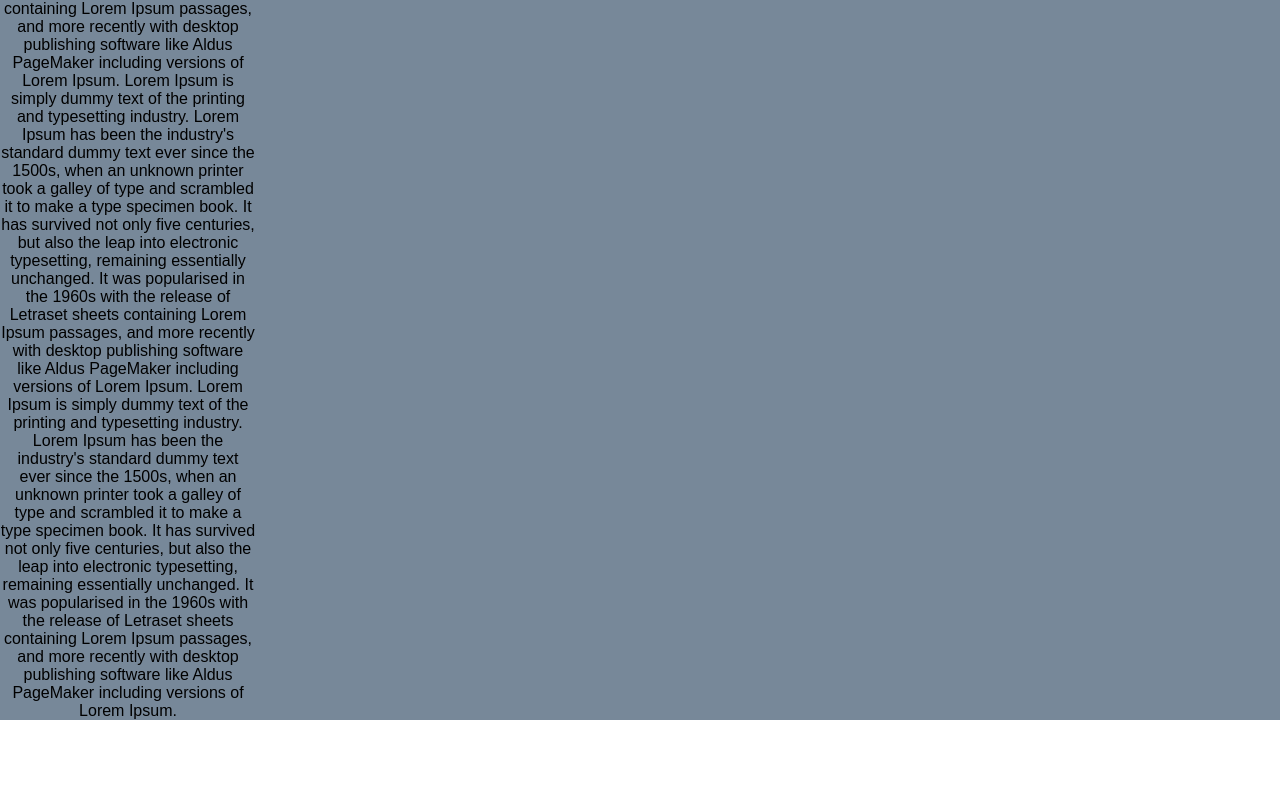
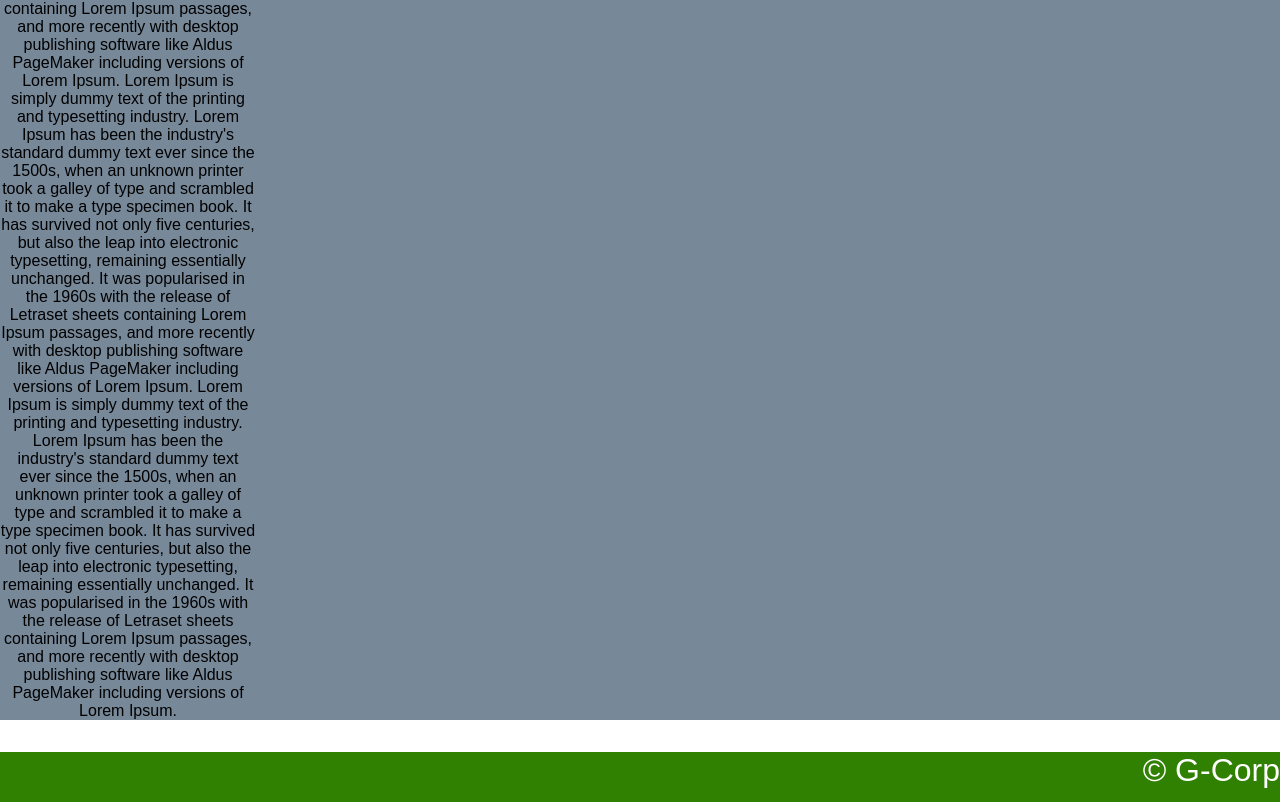
Before and after one commit to giliyoffe/tmpSaveReact-Site, a React (Create React App) app: page / in a window 1280 px wide. Shown: the part 328-1130 px from the top of the page. Before the commit the page ends 1048 px from the top, so only its background shows below. Built offline with nearby package versions, Linux system fonts and the light colour scheme.

Commit message:
added footer

```diff
--- a/src/layout/Layout.js
+++ b/src/layout/Layout.js
@@ -1,5 +1,6 @@
 import React, { Component } from 'react';
 import Header from './Header.js';
+import Footer from './Footer.js';
 import Content from '.././content/Content.js';
 
 class Layout extends React.Component {
@@ -7,8 +8,8 @@
     return (
       <div>
         <Header />
-          <Content />
-
+        <Content />
+        <Footer />
       </div>
     );
   }
```
